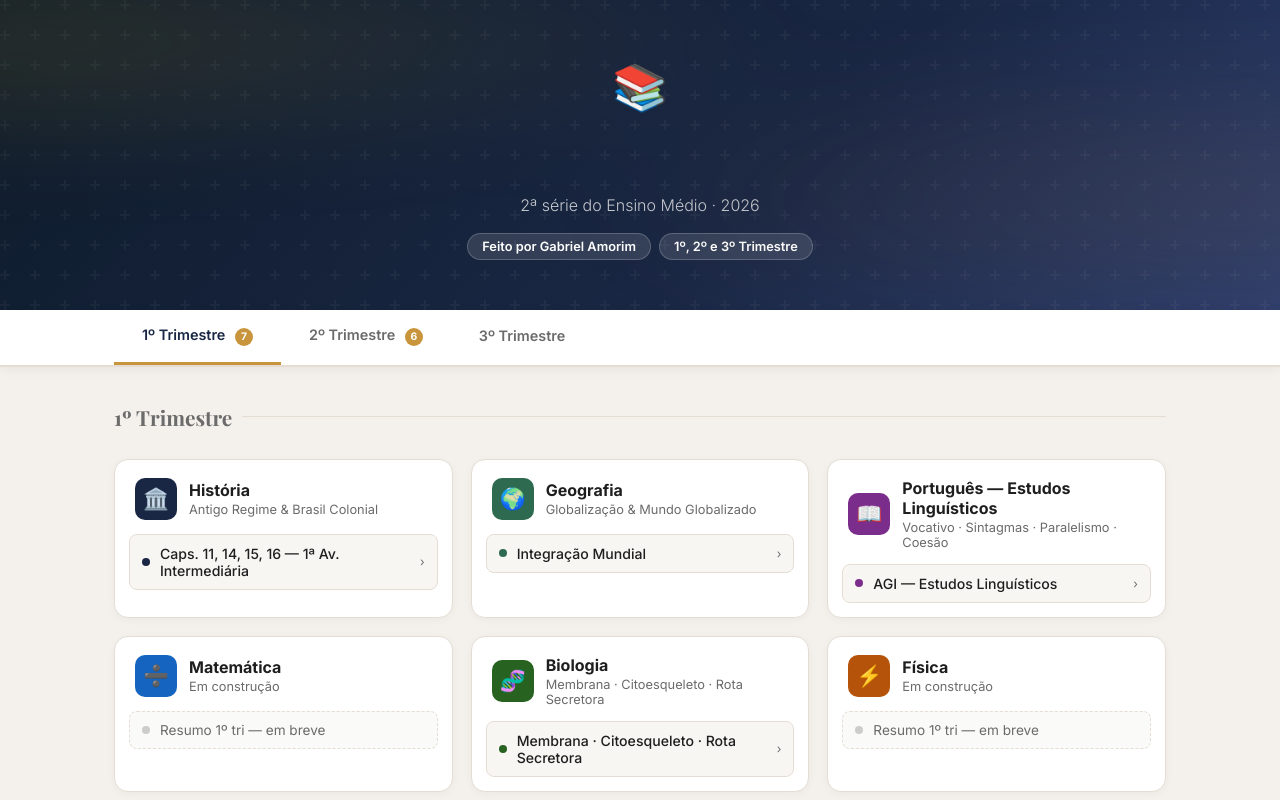
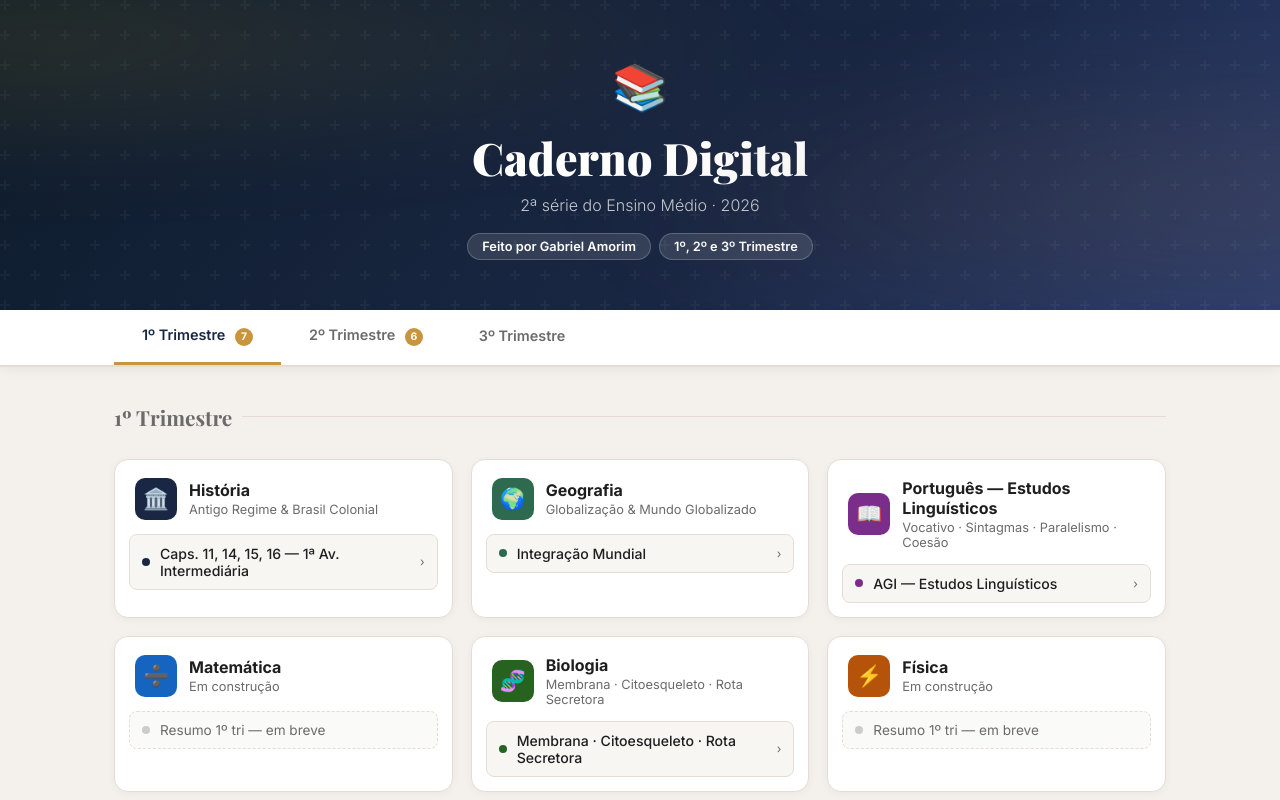
Before and after one commit to gabrielamorim27310-ai/caderno-digital, a website: page index.html in a window 1280 px wide. Shown: the top 800 px of the page. Drawn offline with nearby package versions, Linux system fonts and the light colour scheme.

Commit message:
fix: remove fx-shiny do título — continuava sumindo mesmo com fallback
O fallback anterior (forced-colors + @supports) não resolveu — o
usuário confirmou que o título continuava sumindo. Em vez de seguir
caçando o cenário exato de falha do background-clip:text (frágil e
dependente de suporte/hardware do navegador), tirei o efeito do
elemento mais visível do site. O h1 agora é texto branco sólido,
igual ao de toda outra página do caderno — sem risco de ficar
invisível em nenhum navegador ou modo de acessibilidade.

```diff
--- a/index.html
+++ b/index.html
@@ -200,7 +200,7 @@
 
 <header class="hero fx-aurora">
   <div class="hero-icon">📚</div>
-  <h1 class="fx-shiny">Caderno Digital</h1>
+  <h1>Caderno Digital</h1>
   <p>2ª série do Ensino Médio · 2026</p>
   <div class="badges">
     <span class="badge">Feito por Gabriel Amorim</span>
```
